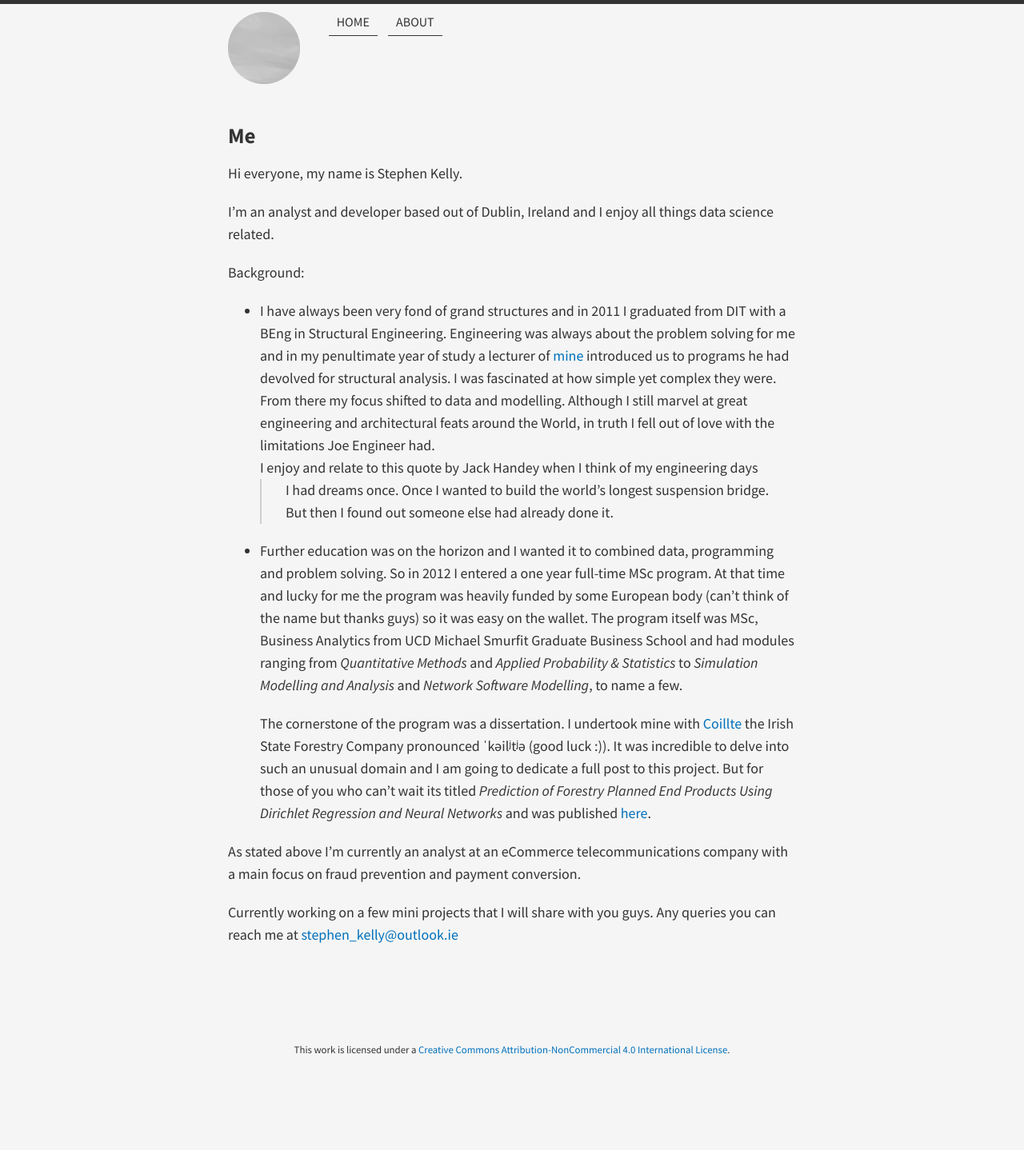
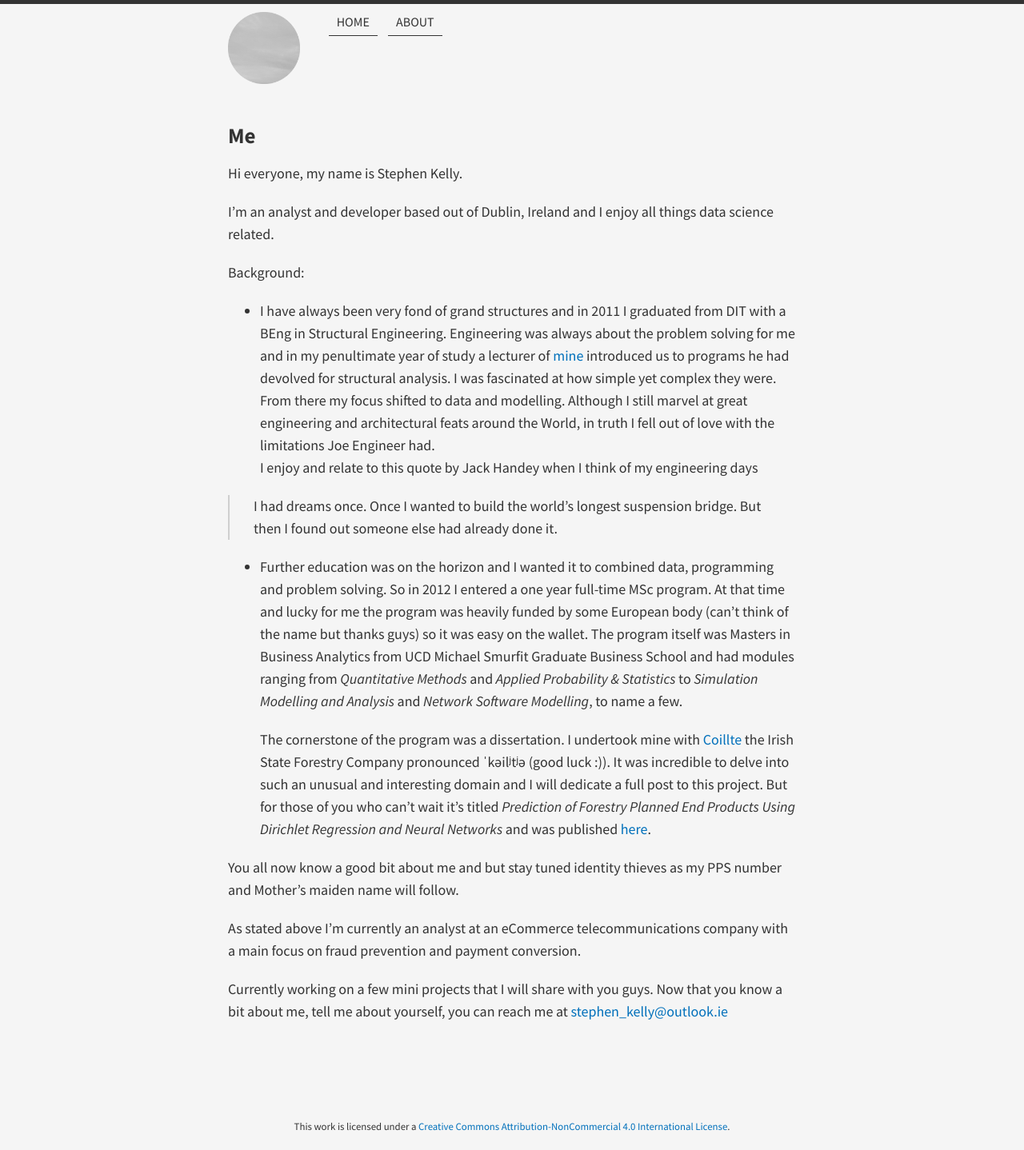
Before and after one commit to stephenpkelly/stephen.github.io, a Jekyll site: the page built from about/index.md, in a window 1280 px wide. Shown: the whole page at 80% size. Built offline with Jekyll 4.4.1, drawn with Linux system fonts in a browser that asks for light colours; nearby versions of some CDN libraries; Markdown is read by kramdown in place of the engine named in the settings; before the commit the page ends 1342 px from its top, so only the background shows below that.

Commit message:
Updated About

```diff
--- a/about/index.md
+++ b/about/index.md
@@ -8,14 +8,18 @@ Hi everyone, my name is Stephen Kelly.
 I'm an analyst and developer based out of Dublin, Ireland and I enjoy all things data science related.
 
 Background:
+
   * I have always been very fond of grand structures and in 2011 I graduated from DIT with a BEng in Structural Engineering. Engineering was always about the problem solving for me and in my penultimate year of study a lecturer of [mine](http://www.colincaprani.com/) introduced us to programs he had devolved for structural analysis. I was fascinated at how simple yet complex they were. From there my focus shifted to data and modelling. Although I still marvel at great engineering and architectural feats around the World, in truth I fell out of love with the limitations Joe Engineer had.
     I enjoy and relate to this quote by Jack Handey when I think of my engineering days
-	>I had dreams once. Once I wanted to build the world’s longest suspension bridge. But then I found out someone else had already done it.
 
-  * Further education was on the horizon and I wanted it to combined data, programming and problem solving. So in 2012 I entered a one year full-time MSc program. At that time and lucky for me the program was heavily funded by some European body (can't think of the name but thanks guys) so it was easy on the wallet. The program itself was MSc, Business Analytics from UCD Michael Smurfit Graduate Business School and had modules ranging from _Quantitative Methods_ and _Applied Probability & Statistics_ to _Simulation Modelling and Analysis_ and _Network Software Modelling_, to name a few.
+>I had dreams once. Once I wanted to build the world’s longest suspension bridge. But then I found out someone else had already done it.
 
-    The cornerstone of the program was a dissertation. I undertook mine with [Coillte](http://www.coillte.ie/) the Irish State Forestry Company pronounced ˈkəilʲtʲə (good luck :)). It was incredible to delve into such an unusual domain and I am going to dedicate a full post to this project. But for those of you who can't wait its titled _Prediction of Forestry Planned End Products Using Dirichlet Regression and Neural Networks_ and was published [here](http://dx.doi.org/10.5849/forsci.14-023).
+  * Further education was on the horizon and I wanted it to combined data, programming and problem solving. So in 2012 I entered a one year full-time MSc program. At that time and lucky for me the program was heavily funded by some European body (can't think of the name but thanks guys) so it was easy on the wallet. The program itself was Masters in Business Analytics from UCD Michael Smurfit Graduate Business School and had modules ranging from _Quantitative Methods_ and _Applied Probability & Statistics_ to _Simulation Modelling and Analysis_ and _Network Software Modelling_, to name a few.
+
+    The cornerstone of the program was a dissertation. I undertook mine with [Coillte](http://www.coillte.ie/) the Irish State Forestry Company pronounced ˈkəilʲtʲə (good luck :)). It was incredible to delve into such an unusual and interesting domain and I will dedicate a full post to this project. But for those of you who can't wait it's titled _Prediction of Forestry Planned End Products Using Dirichlet Regression and Neural Networks_ and was published <a href="http://dx.doi.org/10.5849/forsci.14-023" target="_blank">here</a>.
+
+You all now know a good bit about me and but stay tuned identity thieves as my PPS number and Mother's maiden name will follow.
 
 As stated above I'm currently an analyst at an eCommerce telecommunications company with a main focus on fraud prevention and payment conversion.
 
-Currently working on a few mini projects that I will share with you guys. Any queries you can reach me at [stephen_kelly@outlook.ie](mailto:stephen_kelly@outlook.ie)
+Currently working on a few mini projects that I will share with you guys. Now that you know a bit about me, tell me about yourself, you can reach me at [stephen_kelly@outlook.ie](mailto:stephen_kelly@outlook.ie)
```
